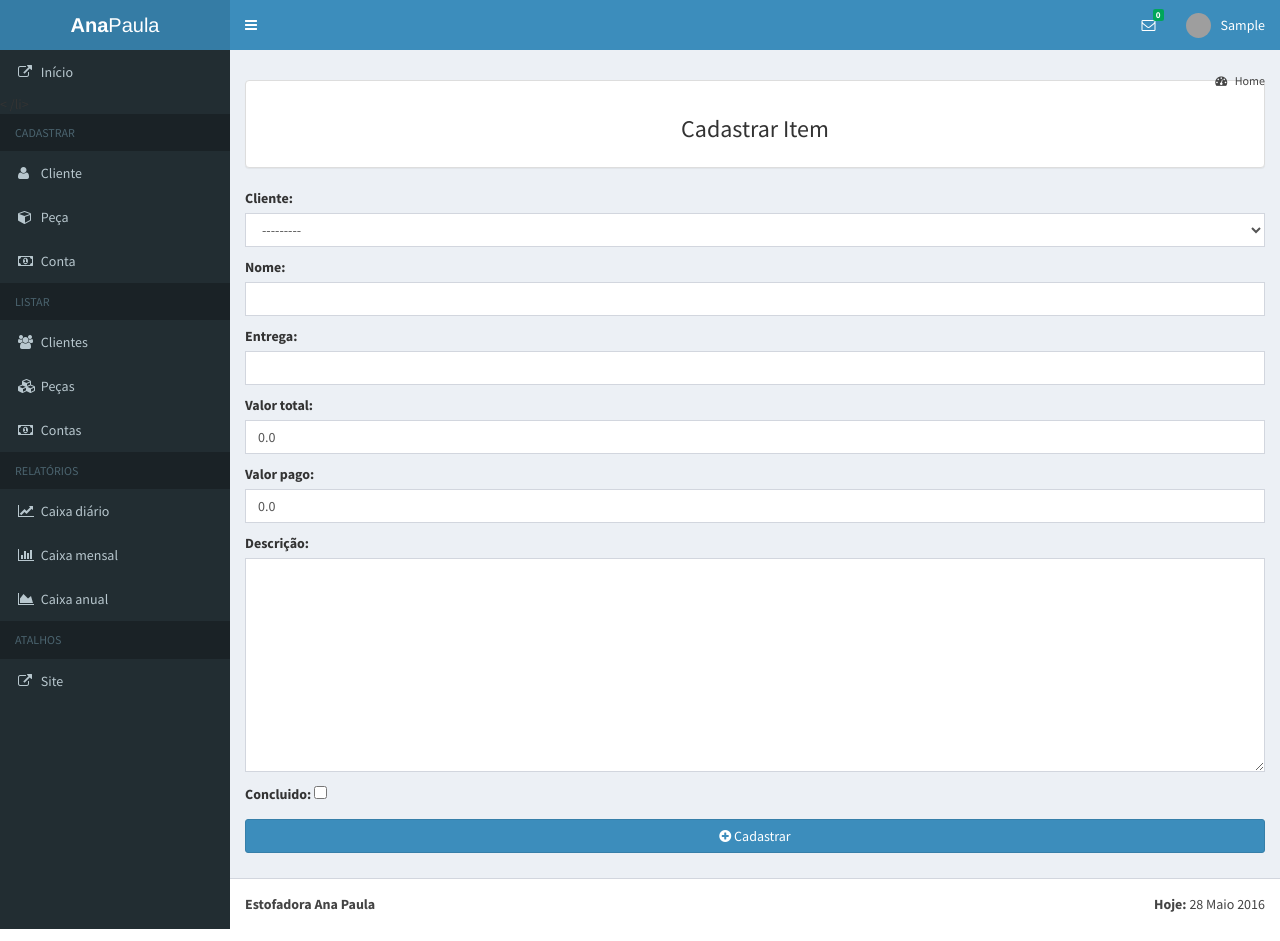
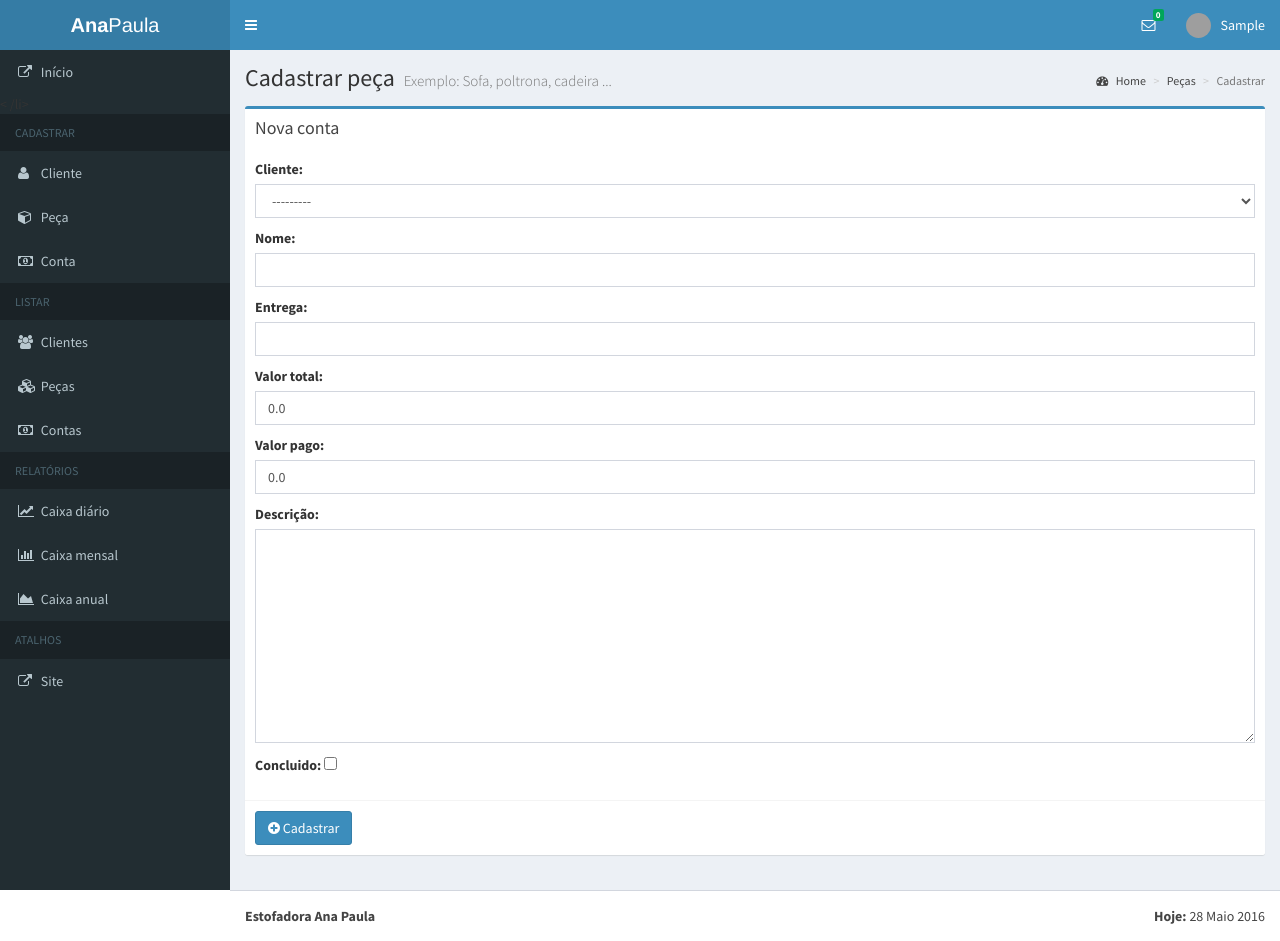
Before and after one commit to delete/estofadora, a Django app: page /item/add/ in a window 1280 px wide. Run offline with Django 3.2, Linux system fonts and the light colour scheme; the visitor is signed in with stand-in values (Sample User, id 1); data that the repository does not hold is empty; some libraries are stand-ins or nearby versions; grey boxes are pictures that could not be loaded.

Commit message:
update register pages
Update register pages to new layout

```diff
--- a/estofadora/item/templates/item/add.html
+++ b/estofadora/item/templates/item/add.html
@@ -9,24 +9,47 @@
 </script>
 {% endblock %}
 
+{% block title %}Cadastrar peça{% endblock title %}
+
+{% block content-header-title %}
+Cadastrar peça
+{% endblock content-header-title %}
+
+{% block content-header-subtitle %}
+<small>Exemplo: Sofa, poltrona, cadeira ...</small>
+{% endblock content-header-subtitle %}
+
+{% block content-header-breadcrumb %}
+<li><a href="{% url 'item:list' %}">Peças</a></li>
+<li class="active">Cadastrar</li>
+{% endblock content-header-breadcrumb %}
+
 {% block content %}
-<div class="panel panel-default">
-	<div class="panel-body">
-		<h3><p class="text-center">Cadastrar Item</p></h3>
+
+<div class="row">
+  <div class="col-xs-12">
+    <div class="box box-primary">
+      <div class="box-header">
+        <h3 class="box-title">Nova conta</h3>
       </div>
-</div>
-<div class="marketing">
-	<form enctype="multipart/form-data" method="post">
+      <!-- /.box-header -->
+      <form enctype="multipart/form-data" method="post" role="form">
+        <div class="box-body" style="display: block;">
           {% csrf_token %}
           {{item_picture_form.as_p}}
-	    <div>
-   			<button class="btn btn-primary form-control"
-	    		type="submit">
+        </div>
+        <div class="box-footer">
+          <button class="btn btn-primary"
+            type="submit" name="post_form">
             <i class="fa fa-plus-circle"></i>
             Cadastrar
           </button>
         </div>
       </form>
       </div>
+      <!-- /.box-body -->
+    </div>
+  </div>
+</div>
 
 {% endblock %}
```
Also changed, not shown: estofadora/bills/templates/bills/new.html (+33 -15 lines), estofadora/client/templates/client/add.html (+6 -5 lines). Lines whose indentation alone changed are shown as unchanged.
